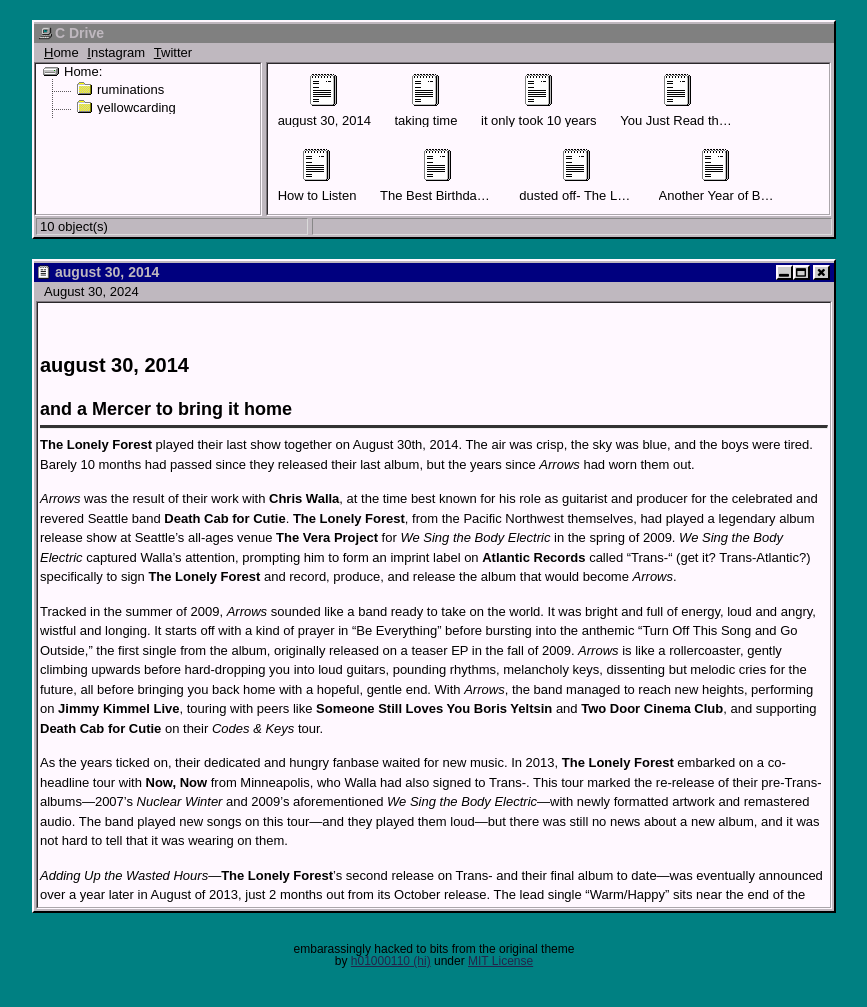
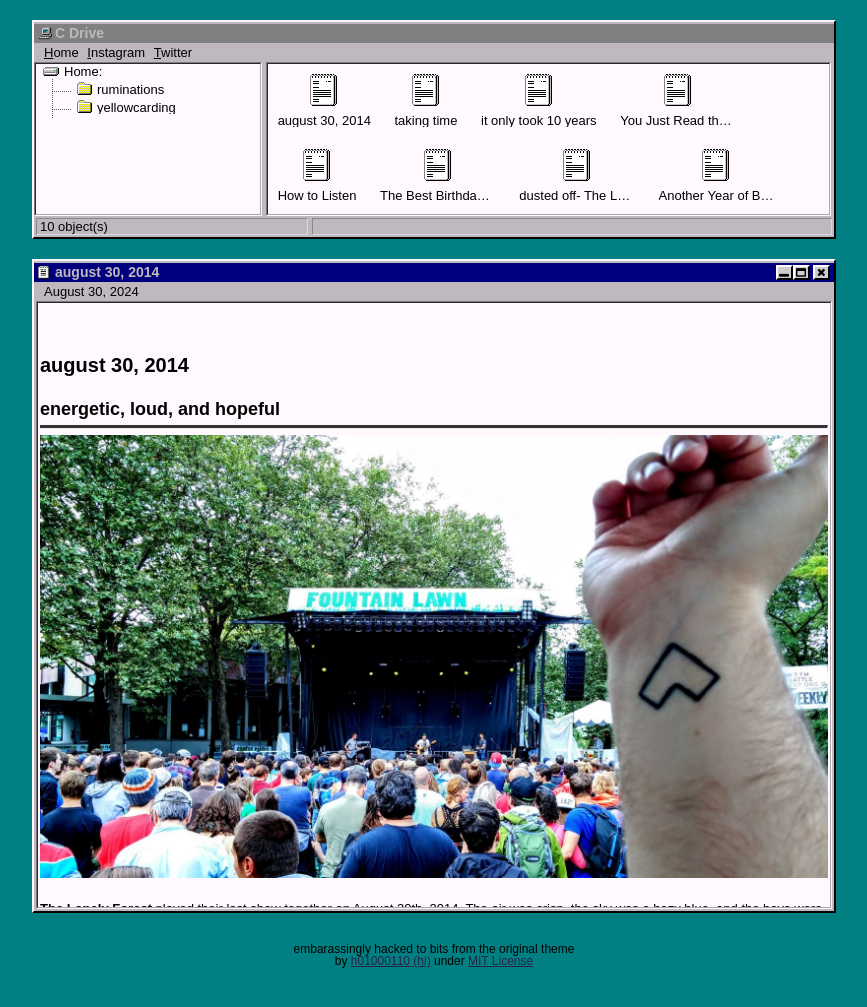
Before and after one commit to fodninetyfive/fodninetyfive.github.io, a Jekyll site: the page built from _posts/yellowcarding/2024-08-30-august-30,-2014.md, in a window 1280 px wide. Shown: the top 1007 px of the page, without its empty margins (206-1073 px from the left). Built offline with Jekyll 4.4.1, drawn with Linux system fonts in a browser that asks for light colours.

Commit message:
tlf update

```diff
--- a/_posts/yellowcarding/2024-08-30-august-30,-2014.md
+++ b/_posts/yellowcarding/2024-08-30-august-30,-2014.md
@@ -6,21 +6,24 @@
 
 # august 30, 2014
 
-## and a Mercer to bring it home
+## energetic, loud, and hopeful
 
 ****
-**The Lonely Forest** played their last show together on August 30th, 2014. The air was crisp, the sky was blue, and the boys were tired. Barely 10 months had passed since they released their last album, but the years since _Arrows_ had worn them out.
+
+<img src="../assets/images/yc/august302014/bumbershoot.jpg" alt="arrows out" class="yc-img">
+
+**The Lonely Forest** played their last show together on August 30th, 2014. The air was crisp, the sky was a hazy blue, and the boys were tired. Barely 10 months had passed since they released their last album, but the years since _Arrows_ had worn them out.
 
 _Arrows_ was the result of their work with **Chris Walla**, at the time best known for his role as guitarist and producer for the celebrated and revered Seattle band **Death Cab for Cutie**. **The Lonely Forest**, from the Pacific Northwest themselves, had played a legendary album release show at Seattle's all-ages venue **The Vera Project** for _We Sing the Body Electric_ in the spring of 2009. _We Sing the Body Electric_ captured Walla's attention, prompting him to form an imprint label on **Atlantic Records** called "Trans-" (get it? Trans-Atlantic?) specifically to sign **The Lonely Forest** and record, produce, and release the album that would become _Arrows_.
 
 Tracked in the summer of 2009, _Arrows_ sounded like a band ready to take on the world. It was bright and full of energy, loud and angry, wistful and longing. It starts off with a kind of prayer in "Be Everything" before bursting into the anthemic "Turn Off This Song and Go Outside," the first single from the album, originally released on a teaser EP in the fall of 2009. _Arrows_ is like a rollercoaster, gently climbing upwards before hard-dropping you into loud guitars, pounding rhythms, melancholy keys, dissenting but melodic cries for the future, all before bringing you back home with a hopeful, gentle end. With _Arrows_, the band managed to reach new heights, performing on **Jimmy Kimmel Live**, touring with peers like **Someone Still Loves You Boris Yeltsin** and **Two Door Cinema Club**, and supporting **Death Cab for Cutie** on their _Codes & Keys_ tour.
 
-As the years ticked on, their dedicated and hungry fanbase waited for new music. In 2013, **The Lonely Forest** embarked on a co-headline tour with **Now, Now** from Minneapolis, who Walla had also signed to Trans-. This tour marked the re-release of their pre-Trans- albums—2007's _Nuclear Winter_ and 2009's aforementioned _We Sing the Body Electric_—with newly formatted artwork and remastered audio. The band played new songs on this tour—and they played them loud—but there was still no news about a new album, and it was not hard to tell that it was wearing on them.
+The years ticked on as their dedicated fanbase waited for signs of new music. In 2013, **The Lonely Forest** embarked on a co-headline tour with **Now, Now** from Minneapolis, who Walla had also signed to Trans-. This tour marked the re-release of their pre-Trans- albums—2007's _Nuclear Winter_ and 2009's aforementioned _We Sing the Body Electric_—with newly formatted artwork and remastered audio. The band played new songs on this tour—and they played them loud—but there was still no news about a new album, and it was not hard to tell that it was wearing on them.
 
 _Adding Up the Wasted Hours_—**The Lonely Forest**'s second release on Trans- and their final album to date—was eventually announced over a year later in August of 2013, just 2 months out from its October release. The lead single "Warm/Happy" sits near the end of the album but boasts a sparkly, dance-y chorus before it goes out with a chant: "we're done waiting/we're done hiding/we are ever-reaching towards the end." They were being honest. The album came together in spite of a number of tumultuous years navigating approvals, contracts, and fine print—an experience all too familiar for bands trying to break into the spotlight. _Adding Up the Wasted Hours_ wasn't technically a sophomore record, but for all intents and purposes, it was exactly that: it was still a **Lonely Forest** record, marked by hopeful lyrics, rolling melodies, and lush, colorful tones, but it was generously topped off with exhaustion, frustration, and longing for the simpler times.
 
-Just half a year and change after the release, in May of 2014, the band announced an indefinite hiatus. They played a few more shows over the following months, including an intimate, penultimate show in their hometown of **Anacortes, WA**, before capping it off with their swan song at **Bumbershoot 2014** on a lovely afternoon. The air was crisp, the sky was blue, and **John Van Deusen** (vocals, guitar), **Tony Ruland** (guitar), **Eric Sturgeon** (bass), and **Braden Krueger** (drums)—four boys who had grown up together in a little town on a little island—were so tired, but they played their hearts out.
+Just half a year and change after the release, in May of 2014, the band announced an indefinite hiatus. They played a few more shows over the following months, including an intimate, penultimate show in their hometown of **Anacortes, WA**, before capping it off with their swan song at **Bumbershoot 2014** on a lovely afternoon. The air was crisp, the sky was a hazy blue, and **John Van Deusen** (vocals, guitar), **Tony Ruland** (guitar), **Eric Sturgeon** (bass), and **Braden Krueger** (drums)—four boys who had grown up together in a little town on a little island—were so tired, but they played their hearts out.
 
-Looking out to the crowd before launching into the last song the band ever played, John told the audience, "For the first time ever—I think I really mean this—this is for you guys." The band closed out their final show with "We Sing in Time," the quintessential Lonely Forest manifesto, the song the band had played more than any other, as they screamed out to a crowd that echoed every word back at them: "Oh in time the trees die and light will fade/but I hope for a new breath, a new life..."
+Looking out to the crowd before launching into the last song the band ever played, John told the audience, "For the first time ever—I think I really mean this—this is for you guys." The band closed out their final show with "We Sing in Time," the quintessential Lonely Forest manifesto, the song the band had played more than any other, as they screamed out to a crowd echoing every word back: "Oh in time the trees die and light will fade/but I hope for a new breath, a new life..."
 
 Energetic, loud, and hopeful for the future—that's **The Lonely Forest**.
```
Also changed, not shown: assets/images/yc/august302014/bumbershoot.jpg (added).
